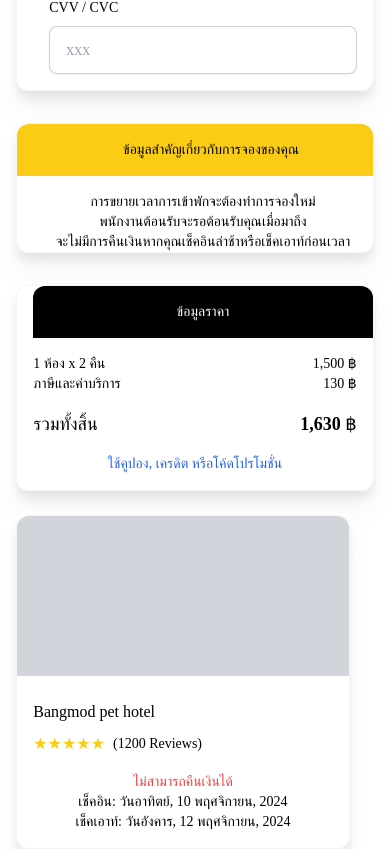
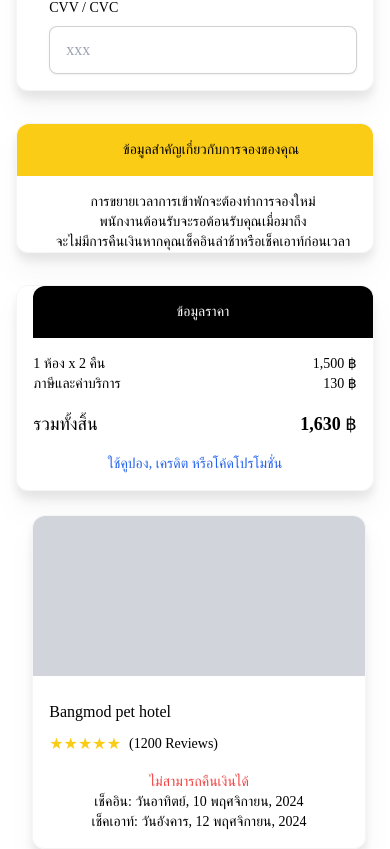
Before and after one commit to NobphadonH/PetHub, a React (Vite) app in the folder pethub-website/: page /pethub-website/payment in a window 390 px wide. Shown: the part 577-1426 px from the top of the page. Built offline with nearby package versions, Linux system fonts and the light colour scheme; a web font is replaced by a local one.

Commit message:
Update payment.jsx

```diff
--- a/pethub-website/src/components/Payment.jsx
+++ b/pethub-website/src/components/Payment.jsx
@@ -120,7 +120,7 @@ function Payment() {
                 </div>
 
                 {/* Booking Summary Section */}
-                <div className="col-span-1 w-full lg:w-11/12">
+                <div className="col-span-1 w-full ml-4 lg:ml-0 lg:w-11/12">
                     <div className="bg-white border border-neutral-100 drop-shadow-xl rounded-xl">
                         <div className="bg-gray-300 p-20 lg:p-28 rounded-t-xl"></div>
                         <div className="flex flex-col p-4 lg:p-6">
```
